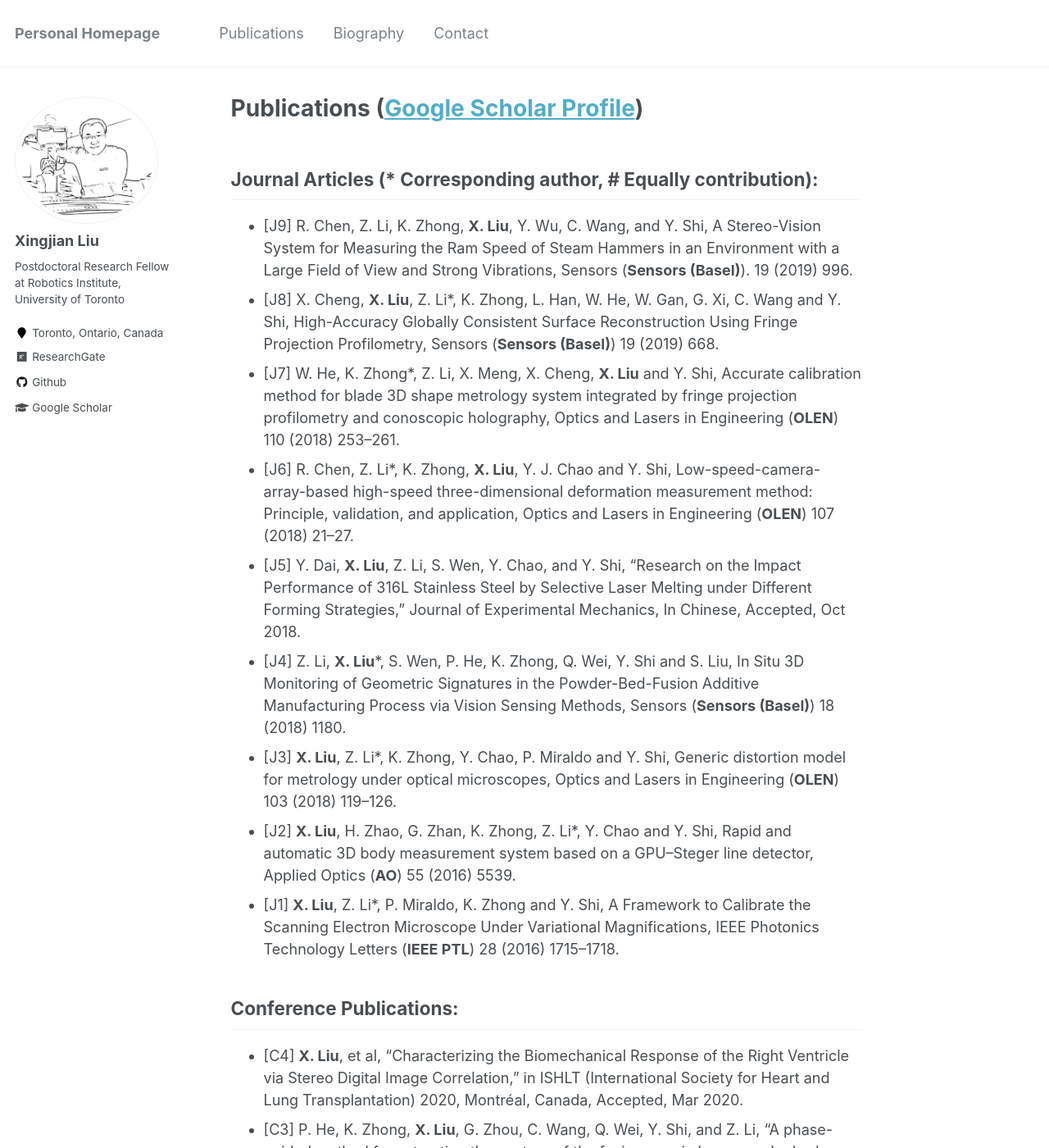
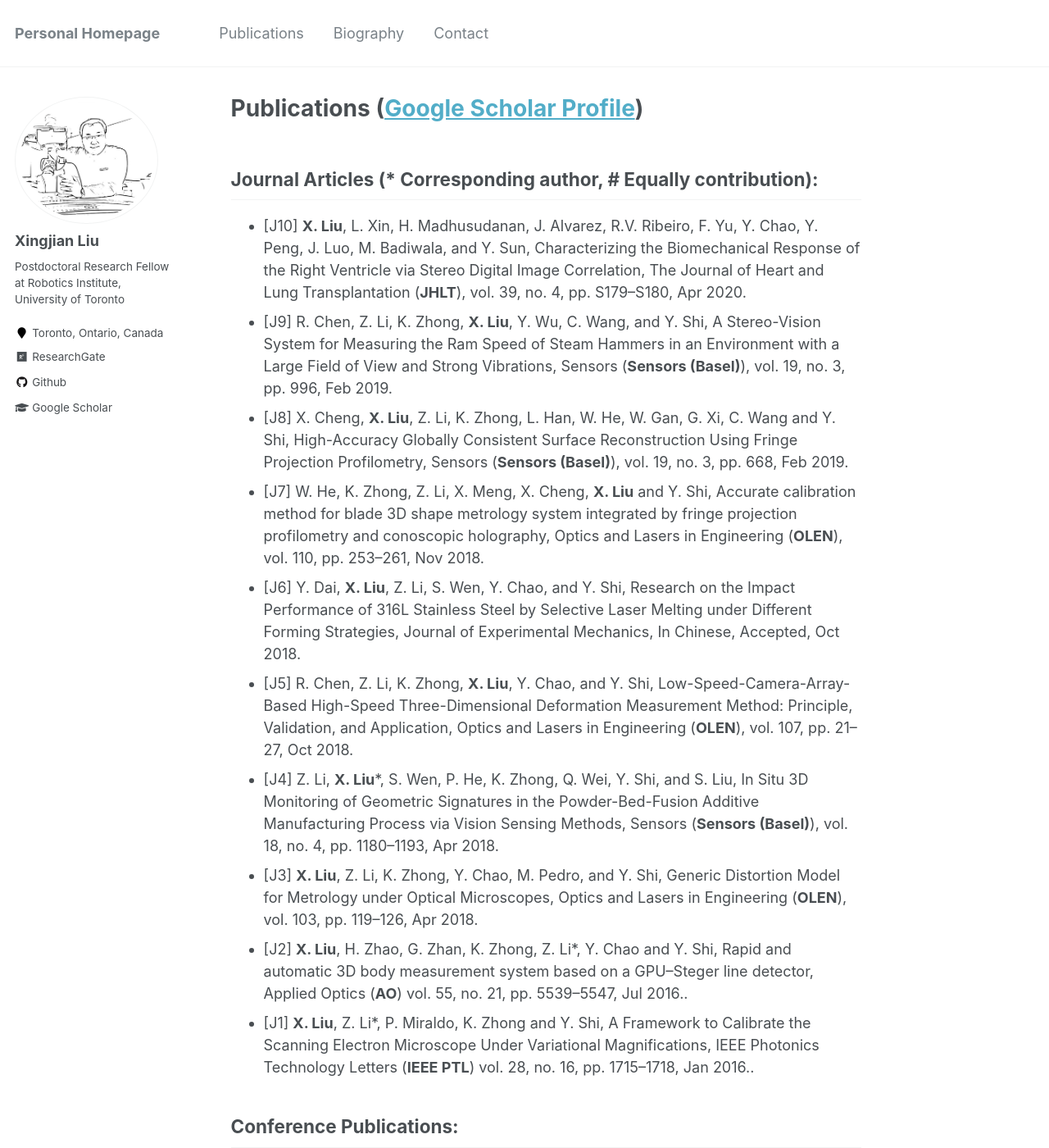
Before and after one commit to xingjianliu/xingjianliu.github.io, a Jekyll site: the page built from _pages/publications.md, in a window 1280 px wide and 1400 px high. Shown: the whole window at 82% size. Built offline with Jekyll 4.4.1, drawn with Linux system fonts in a browser that asks for light colours.

Commit message:
Update publications.md

```diff
--- a/_pages/publications.md
+++ b/_pages/publications.md
@@ -4,15 +4,16 @@ permalink: /publications/
 author_profile: true
 ---
 ## Journal Articles (* Corresponding author, # Equally contribution):
-- [J9] R. Chen, Z. Li, K. Zhong, **X. Liu**, Y. Wu, C. Wang, and Y. Shi, A Stereo-Vision System for Measuring the Ram Speed of Steam Hammers in an Environment with a Large Field of View and Strong Vibrations, Sensors (**Sensors (Basel)**). 19 (2019) 996.
-- [J8] X. Cheng, **X. Liu**, Z. Li*, K. Zhong, L. Han, W. He, W. Gan, G. Xi, C. Wang and Y. Shi, High-Accuracy Globally Consistent Surface Reconstruction Using Fringe Projection Profilometry, Sensors (**Sensors (Basel)**) 19 (2019) 668.
-- [J7] W. He, K. Zhong*, Z. Li, X. Meng, X. Cheng, **X. Liu** and Y. Shi, Accurate calibration method for blade 3D shape metrology system integrated by fringe projection profilometry and conoscopic holography, Optics and Lasers in Engineering (**OLEN**) 110 (2018) 253–261.
-- [J6] R. Chen, Z. Li*, K. Zhong, **X. Liu**, Y. J. Chao and Y. Shi, Low-speed-camera-array-based high-speed three-dimensional deformation measurement method: Principle, validation, and application, Optics and Lasers in Engineering (**OLEN**) 107 (2018) 21–27.
-- [J5] Y. Dai, **X. Liu**, Z. Li, S. Wen, Y. Chao, and Y. Shi, “Research on the Impact Performance of 316L Stainless Steel by Selective Laser Melting under Different Forming Strategies,” Journal of Experimental Mechanics, In Chinese, Accepted, Oct 2018.
-- [J4] Z. Li, **X. Liu***, S. Wen, P. He, K. Zhong, Q. Wei, Y. Shi and S. Liu, In Situ 3D Monitoring of Geometric Signatures in the Powder-Bed-Fusion Additive Manufacturing Process via Vision Sensing Methods, Sensors (**Sensors (Basel)**) 18 (2018) 1180.
-- [J3] **X. Liu**, Z. Li*, K. Zhong, Y. Chao, P. Miraldo and Y. Shi, Generic distortion model for metrology under optical microscopes, Optics and Lasers in Engineering (**OLEN**) 103 (2018) 119–126.
-- [J2] **X. Liu**, H. Zhao, G. Zhan, K. Zhong, Z. Li*, Y. Chao and Y. Shi, Rapid and automatic 3D body measurement system based on a GPU–Steger line detector, Applied Optics (**AO**) 55 (2016) 5539.
-- [J1] **X. Liu**, Z. Li*, P. Miraldo, K. Zhong and Y. Shi, A Framework to Calibrate the Scanning Electron Microscope Under Variational Magnifications, IEEE Photonics Technology Letters (**IEEE PTL**) 28 (2016) 1715–1718.
+- [J10] **X. Liu**, L. Xin, H. Madhusudanan, J. Alvarez, R.V. Ribeiro, F. Yu, Y. Chao, Y. Peng, J. Luo, M. Badiwala, and Y. Sun, Characterizing the Biomechanical Response of the Right Ventricle via Stereo Digital Image Correlation, The Journal of Heart and Lung Transplantation (**JHLT**), vol. 39, no. 4, pp. S179–S180, Apr 2020.
+- [J9] R. Chen, Z. Li, K. Zhong, **X. Liu**, Y. Wu, C. Wang, and Y. Shi, A Stereo-Vision System for Measuring the Ram Speed of Steam Hammers in an Environment with a Large Field of View and Strong Vibrations, Sensors (**Sensors (Basel)**), vol. 19, no. 3, pp. 996, Feb 2019.
+- [J8] X. Cheng, **X. Liu**, Z. Li, K. Zhong, L. Han, W. He, W. Gan, G. Xi, C. Wang and Y. Shi, High-Accuracy Globally Consistent Surface Reconstruction Using Fringe Projection Profilometry, Sensors (**Sensors (Basel)**), vol. 19, no. 3, pp. 668, Feb 2019.
+- [J7] W. He, K. Zhong, Z. Li, X. Meng, X. Cheng, **X. Liu** and Y. Shi, Accurate calibration method for blade 3D shape metrology system integrated by fringe projection profilometry and conoscopic holography, Optics and Lasers in Engineering (**OLEN**), vol. 110, pp. 253–261, Nov 2018.
+- [J6] Y. Dai, **X. Liu**, Z. Li, S. Wen, Y. Chao, and Y. Shi, Research on the Impact Performance of 316L Stainless Steel by Selective Laser Melting under Different Forming Strategies, Journal of Experimental Mechanics, In Chinese, Accepted, Oct 2018.
+- [J5] R. Chen, Z. Li, K. Zhong, **X. Liu**, Y. Chao, and Y. Shi, Low-Speed-Camera-Array-Based High-Speed Three-Dimensional Deformation Measurement Method: Principle, Validation, and Application, Optics and Lasers in Engineering (**OLEN**), vol. 107, pp. 21–27, Oct 2018.
+- [J4] Z. Li, **X. Liu***, S. Wen, P. He, K. Zhong, Q. Wei, Y. Shi, and S. Liu, In Situ 3D Monitoring of Geometric Signatures in the Powder-Bed-Fusion Additive Manufacturing Process via Vision Sensing Methods, Sensors (**Sensors (Basel)**), vol. 18, no. 4, pp. 1180–1193, Apr 2018.
+- [J3] **X. Liu**, Z. Li, K. Zhong, Y. Chao, M. Pedro, and Y. Shi, Generic Distortion Model for Metrology under Optical Microscopes, Optics and Lasers in Engineering (**OLEN**), vol. 103, pp. 119–126, Apr 2018.
+- [J2] **X. Liu**, H. Zhao, G. Zhan, K. Zhong, Z. Li*, Y. Chao and Y. Shi, Rapid and automatic 3D body measurement system based on a GPU–Steger line detector, Applied Optics (**AO**) vol. 55, no. 21, pp. 5539–5547, Jul 2016..
+- [J1] **X. Liu**, Z. Li*, P. Miraldo, K. Zhong and Y. Shi, A Framework to Calibrate the Scanning Electron Microscope Under Variational Magnifications, IEEE Photonics Technology Letters (**IEEE PTL**) vol. 28, no. 16, pp. 1715–1718, Jan 2016..
 
 ## Conference Publications:
 - [C4] **X. Liu**, et al, “Characterizing the Biomechanical Response of the Right Ventricle via Stereo Digital Image Correlation,” in ISHLT (International Society for Heart and Lung Transplantation) 2020, Montréal, Canada, Accepted, Mar 2020.
```
